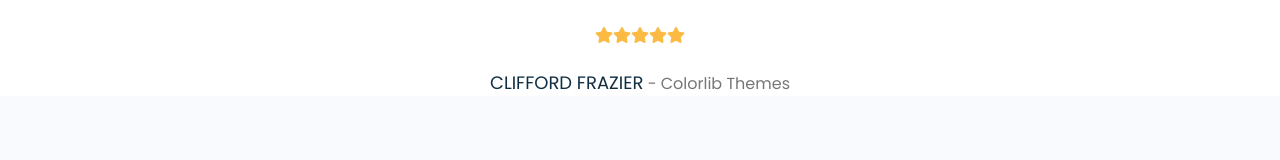
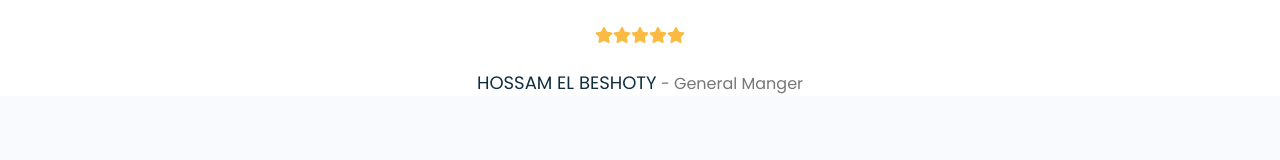
Before and after one commit to AmrMossad93/EMD4IT-Official-Website, an Angular app: page /about in a window 1280 px wide. Shown: the part 2591-2751 px from the top of the page. Built offline with nearby package versions, Linux system fonts and the light colour scheme.

Commit message:
About Us Final

```diff
--- a/src/app/Pages/about-us/about-us.component.html
+++ b/src/app/Pages/about-us/about-us.component.html
@@ -90,7 +90,7 @@
                 <i class="fas fa-star"></i>
               </div>
               <div class="rattiong-caption">
-                <span>Clifford Frazier<span> - Colorlib Themes</span> </span>
+                <span>Hossam El Beshoty<span> - General Manger</span> </span>
               </div>
             </div>
           </div>
@@ -114,7 +114,7 @@
                 <i class="fas fa-star"></i>
               </div>
               <div class="rattiong-caption">
-                <span>Clifford Frazier<span> - Colorlib Themes</span> </span>
+                <span>Eman Salah<span> - CEO</span> </span>
               </div>
             </div>
           </div>
```
